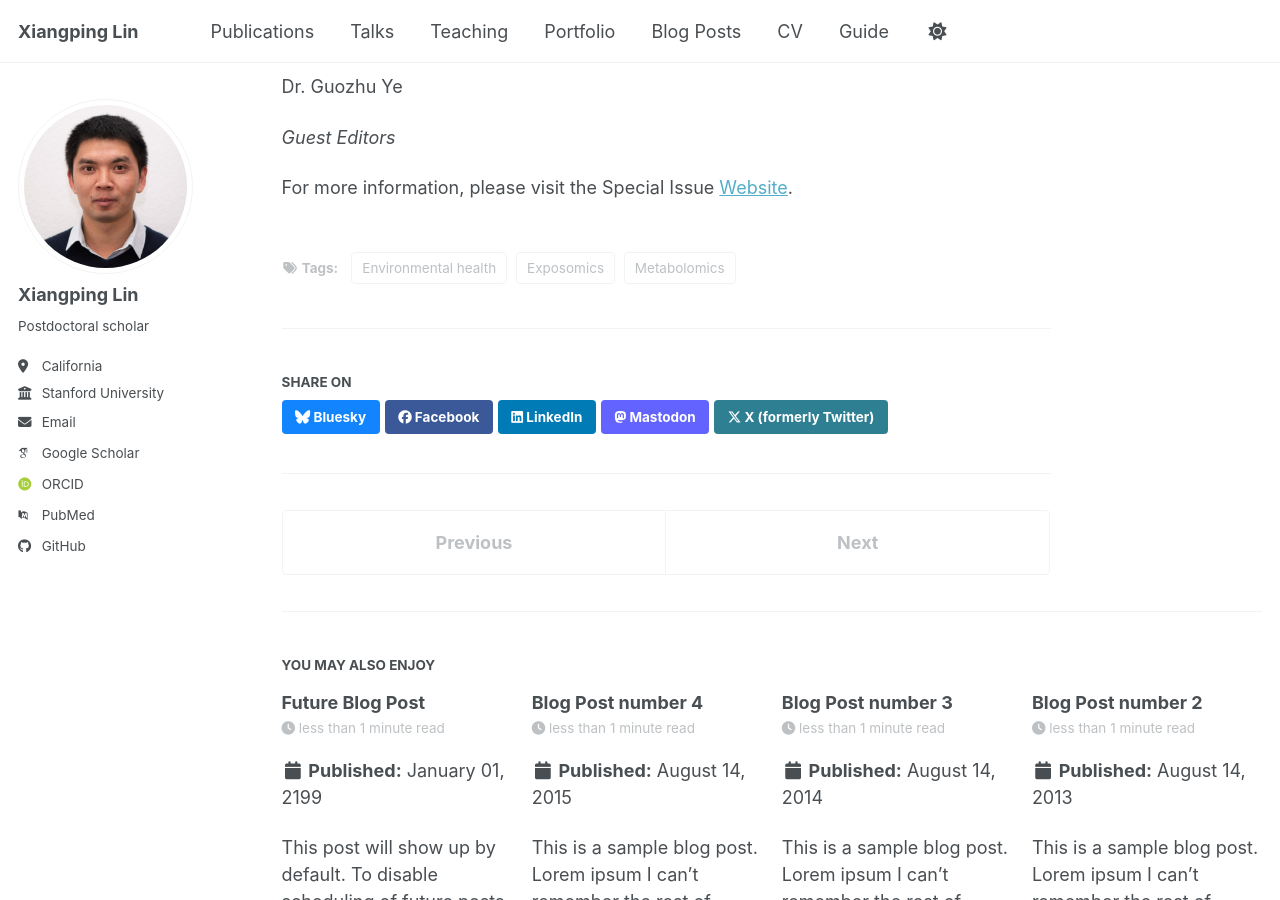
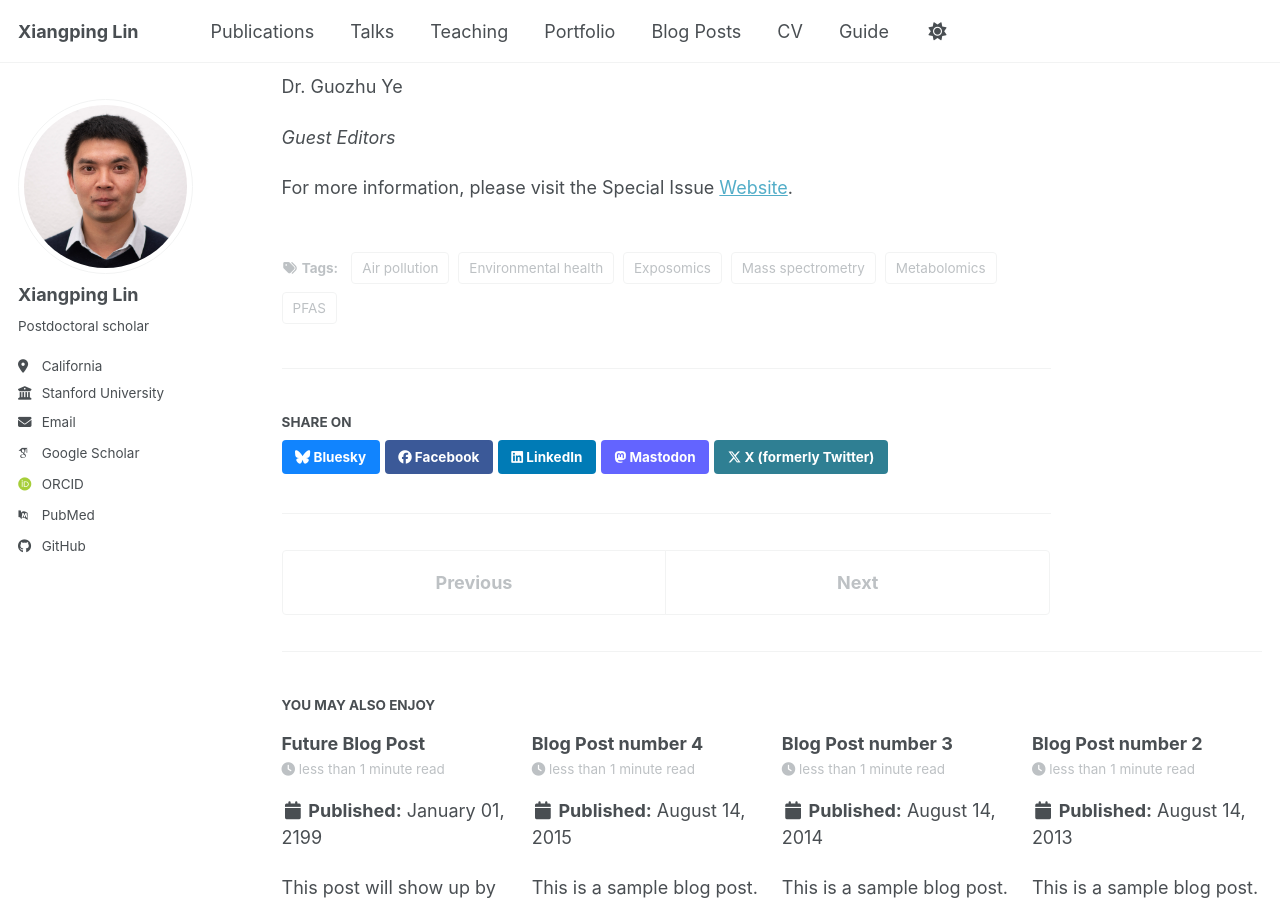
Before and after one commit to xiangpinglin/xiangpinglin.github.io, a Jekyll site: the page built from _posts/2026-04-23-blog-post-1.md, in a window 1280 px wide and 900 px high, scrolled down 1300 px. Built offline with Jekyll 4.4.1, drawn with Linux system fonts in a browser that asks for light colours; some web fonts are replaced; a script bundle is joined from its source files by our own code; library files that are not in the unit come from our copies.

Commit message:
Add tags for air pollution and mass spectrometry

```diff
--- a/_posts/2026-04-23-blog-post-1.md
+++ b/_posts/2026-04-23-blog-post-1.md
@@ -3,9 +3,12 @@ title: 'Environmental Metabolomics special issue'
 date: 2026-04-23
 permalink: /posts/2026/04/blog-post-1/
 tags:
+  - Air pollution
   - Environmental health
   - Exposomics
   - Metabolomics
+  - Mass spectrometry
+  - PFAS
 ---
 
 From Environmental Exposures to Health: Metabolic Signatures in Exposome Research
```
